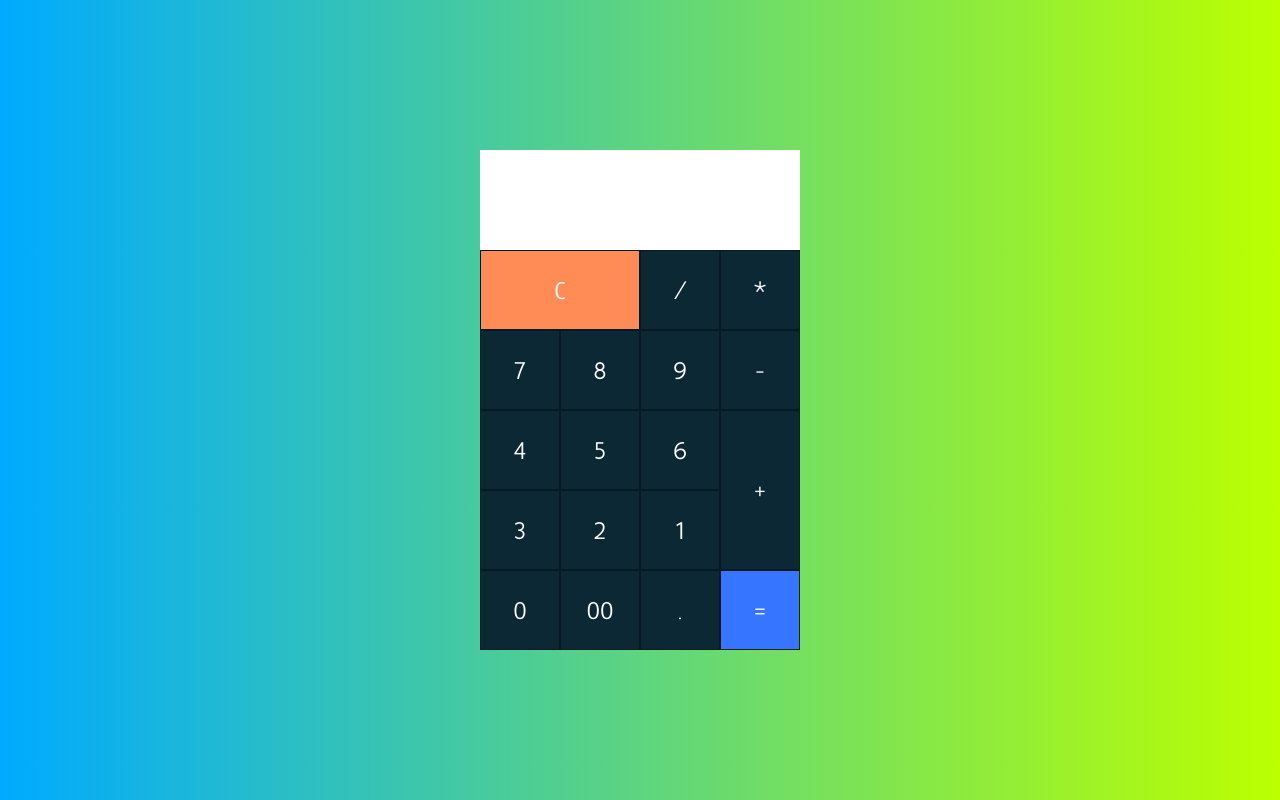
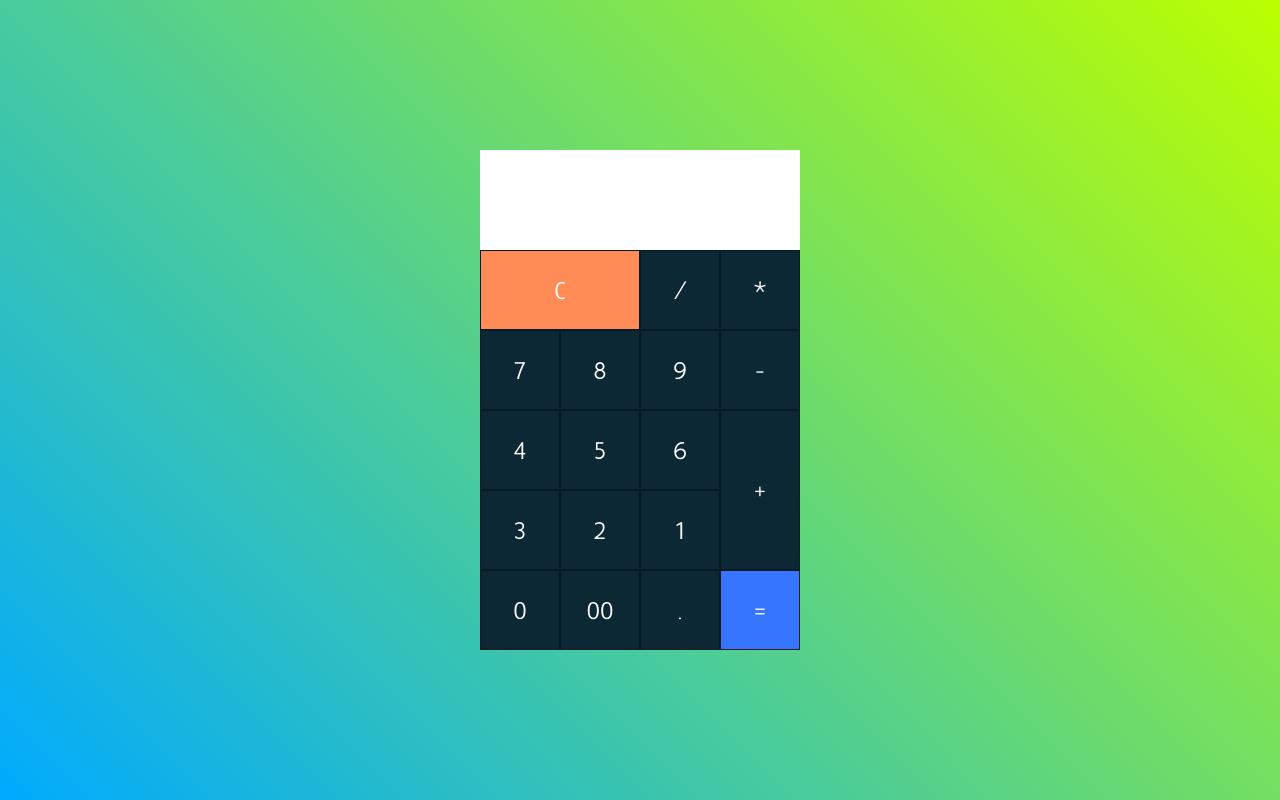
Before and after one commit to Fabio-Ciampichetti94/Calculator, a plain HTML site: page index.html in a window 1280 px wide. Drawn offline with Linux system fonts and the light colour scheme.

Commit message:
cambio colore

```diff
--- a/assets/css/style.css
+++ b/assets/css/style.css
@@ -11,7 +11,7 @@ body
     justify-content: center;
     align-items: center;
     height: 100vh;
-    background: linear-gradient(90deg, #00aaff, #bbff00);
+    background: linear-gradient(45deg, #00aaff, #bbff00);
     font-family: 'Glory', sans-serif;
 }
 
```
